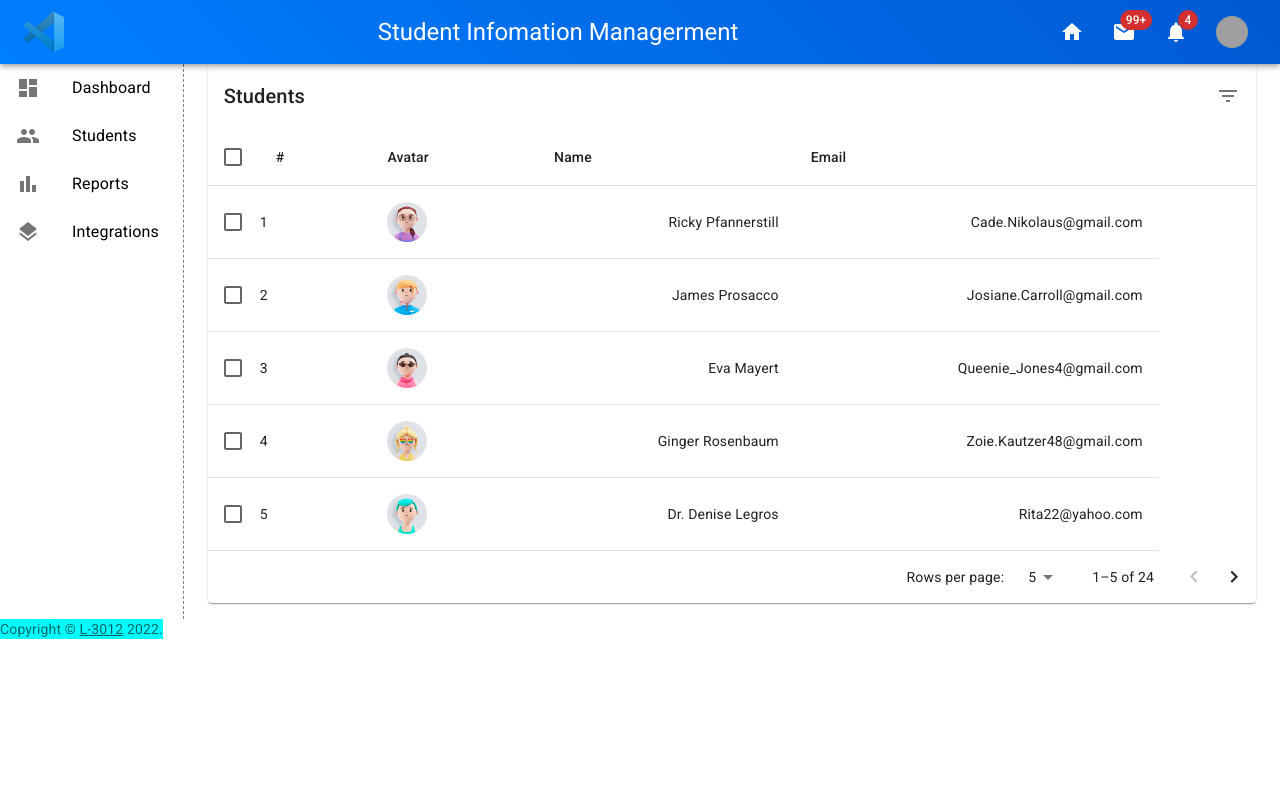
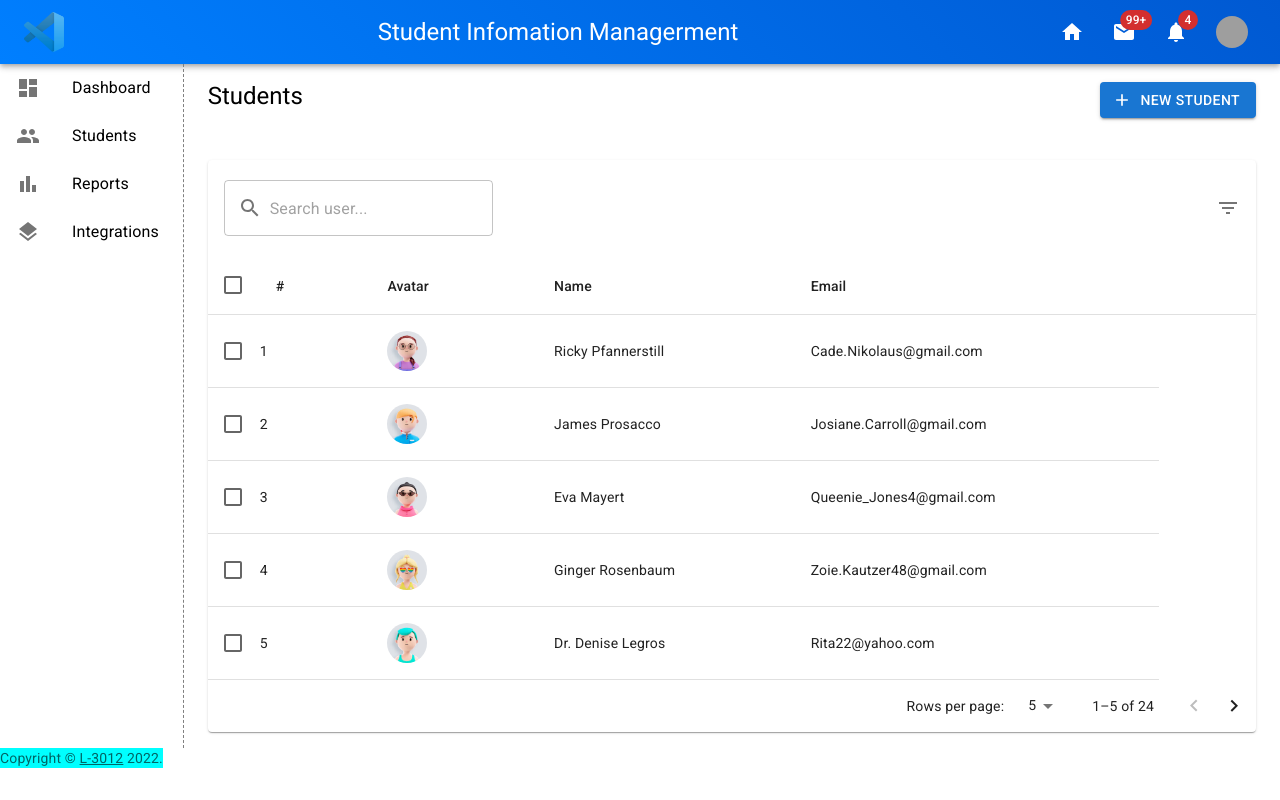
Before and after one commit to lov3five/student-info-management, a React (Create React App) app: page / in a window 1280 px wide. Built offline with nearby package versions, Linux system fonts and the light colour scheme; grey boxes are pictures that could not be loaded.

Commit message:
Update search component

```diff
--- a/src/App.jsx
+++ b/src/App.jsx
@@ -15,7 +15,7 @@ import Footer from "./components/Footer";
 
 function App() {
   return (
-      <Box>
+      <Box overflow={"hidden"}>
         <Header />
         <Stack direction="row" justifyContent="space-between">
           <Sidebar />
--- a/src/components/Header.jsx
+++ b/src/components/Header.jsx
@@ -49,10 +49,10 @@ const Header = () => {
     };
 
     return (
-        <Box>
+        <Box >
             <AppBar
-                position="sticky"
-                sx={{ background: "linear-gradient(45deg, #007FFF, #0059D2)" }}
+                position="stick"
+                sx={{ background: "linear-gradient(45deg, #007FFF, #0059D2)", top: 0, zIndex: 999 }}
             >
                 <StyledToolbar>
                     <img
--- a/src/components/Monitor.jsx
+++ b/src/components/Monitor.jsx
@@ -1,6 +1,6 @@
 import React from 'react'
 import { Box } from '@mui/material';
-import AddStudent from './AddStudent.jsx';
+import TableStudent from './TableStudent.jsx';
 
 
 /* const TABLE_HEADER = [
@@ -15,7 +15,7 @@ import AddStudent from './AddStudent.jsx';
 const Monitor = () => {
   return (
     <Box sx={{ flex: { xs: 5, sm: 3, md: 4, lg: 6, xl: 6 }, borderLeft: "1px dashed gray" }} >
-      <AddStudent />
+      <TableStudent />
     </ Box>
   )
 }
--- a/src/components/Sidebar.jsx
+++ b/src/components/Sidebar.jsx
@@ -8,6 +8,7 @@ const Sidebar = () => {
 
   return (
     <Box
+      overflow={'scroll'}
       sx={{
         display: { xs: "none", sm: "block" },
         flex: {
--- a/src/components/StudentTableHead.jsx
+++ b/src/components/StudentTableHead.jsx
@@ -57,7 +57,7 @@ function StudentTableHead(props) {
     };
 
     return (
-        <TableHead>
+        <TableHead sx={{backgroundColor: "gray"}}>
             <TableRow>
                 <TableCell padding="checkbox">
                     <Checkbox
--- a/src/components/StudentTableToolbar.jsx
+++ b/src/components/StudentTableToolbar.jsx
@@ -1,10 +1,10 @@
-import { Delete, FilterList } from "@mui/icons-material";
-import { alpha, IconButton, Toolbar, Tooltip, Typography } from "@mui/material";
+import { Delete, FilterList, Search } from "@mui/icons-material";
+import { alpha, IconButton, InputAdornment, OutlinedInput, Toolbar, Tooltip, Typography } from "@mui/material";
 import { PropTypes } from 'prop-types';
 
 
 function StudentTableToolbar(props) {
-    const { numSelected } = props;
+    const { numSelected, filterName, onFilterName } = props;
 
     return (
         <Toolbar
@@ -18,6 +18,9 @@ function StudentTableToolbar(props) {
                             theme.palette.action.activatedOpacity
                         ),
                 }),
+                height: 96,
+                display: 'flex',
+                justifyContent: 'space-between',
             }}
         >
             {numSelected > 0 ? (
@@ -30,14 +33,17 @@ function StudentTableToolbar(props) {
                     {numSelected} selected
                 </Typography>
             ) : (
-                <Typography
-                    sx={{ flex: "1 1 100%" }}
-                    variant="h6"
-                    id="tableTitle"
-                    component="div"
-                >
-                    Students
-                </Typography>
+                <OutlinedInput
+                    sx={{ width: '30ch' }}
+                    value={filterName}
+                    onChange={onFilterName}
+                    placeholder="Search user..."
+                    startAdornment={
+                        <InputAdornment position="start">
+                            <Search />
+                        </InputAdornment>
+                    }
+                />
             )}
 
             {numSelected > 0 ? (
@@ -47,7 +53,7 @@ function StudentTableToolbar(props) {
                     </IconButton>
                 </Tooltip>
             ) : (
-                <Tooltip title="Filter list">
+                <Tooltip title="Filter list" >
                     <IconButton>
                         <FilterList />
                     </IconButton>
--- a/src/components/AddStudent.jsx
+++ b/src/components/TableStudent.jsx
@@ -12,7 +12,8 @@ import StudentTableHead from './StudentTableHead';
 
 //Fake data
 import STUDENT_LIST from '../_mock/student';
-import { Avatar, Checkbox, Container, Paper, Stack } from "@mui/material";
+import { Avatar, Button, Checkbox, Container, Paper, Stack, Typography } from "@mui/material";
+import { Add } from "@mui/icons-material";
 
 
 const rows = STUDENT_LIST;
@@ -112,15 +113,29 @@ export default function StudentTable() {
     const emptyRows =
         page > 0 ? Math.max(0, (1 + page) * rowsPerPage - rows.length) : 0;
 
+    const filteredStudents = stableSort(STUDENT_LIST, getComparator(order, orderBy), filterName);
+
+    const isNotFound = !filteredStudents.length && !!filterName;
+
+
     return (
         <Container>
-            <Box sx={{ width: "100%" }}>
+            <Box sx={{ width: "100%" }} >
+                <Stack direction="row" alignItems="center" justifyContent="space-between" mb={5} mt={2}>
+                    <Typography variant="h5" gutterBottom>
+                        Students
+                    </Typography>
+                    <Button variant="contained" startIcon={<Add />}>
+                        New Student
+                    </Button>
+                </Stack>
                 <Paper sx={{ width: "100%", mb: 2 }}>
                     <StudentTableToolbar numSelected={selected.length} filterName={filterName} onFilterName={handleFilterByName} />
                     <TableContainer sx={{ minWidth: 800 }}>
                         <Table
                             sx={{ minWidth: 750 }}
                             aria-labelledby="tableTitle"
+                            stickyHeader aria-label="sticky table"
                         >
                             <StudentTableHead
                                 numSelected={selected.length}
@@ -148,7 +163,7 @@ export default function StudentTable() {
                                                 aria-checked={isItemSelected}
                                                 tabIndex={-1}
                                                 key={id}
-                                                selected = { isItemSelected }
+                                                selected={isItemSelected}
                                             >
                                                 <TableCell padding="checkbox">
                                                     <Checkbox
@@ -167,13 +182,13 @@ export default function StudentTable() {
                                                 >
                                                     {id}
                                                 </TableCell>
-                                                <TableCell align="right">
+                                                <TableCell align="left">
                                                     <Stack direction="row" alignItems="center" spacing={2}>
                                                         <Avatar alt={name} src={avatarUrl} />
                                                     </Stack>
                                                 </TableCell>
-                                                <TableCell align="right">{name}</TableCell>
-                                                <TableCell align="right">{email}</TableCell>
+                                                <TableCell align="left">{name}</TableCell>
+                                                <TableCell align="left">{email}</TableCell>
                                             </TableRow>
                                         );
                                     })}
@@ -184,6 +199,30 @@ export default function StudentTable() {
                                     </TableRow>
                                 )}
                             </TableBody>
+
+                            {isNotFound && (
+                                <TableBody>
+                                    <TableRow>
+                                        <TableCell align="center" colSpan={6} sx={{ py: 3 }}>
+                                            <Paper
+                                                sx={{
+                                                    textAlign: 'center',
+                                                }}
+                                            >
+                                                <Typography variant="h6" paragraph>
+                                                    Not found
+                                                </Typography>
+
+                                                <Typography variant="body2">
+                                                    No results found for &nbsp;
+                                                    <strong>&quot;{filterName}&quot;</strong>.
+                                                    <br /> Try checking for typos or using complete words.
+                                                </Typography>
+                                            </Paper>
+                                        </TableCell>
+                                    </TableRow>
+                                </TableBody>
+                            )}
                         </Table>
                     </TableContainer>
                     <TablePagination
```
Lines whose indentation alone changed are shown as unchanged.
